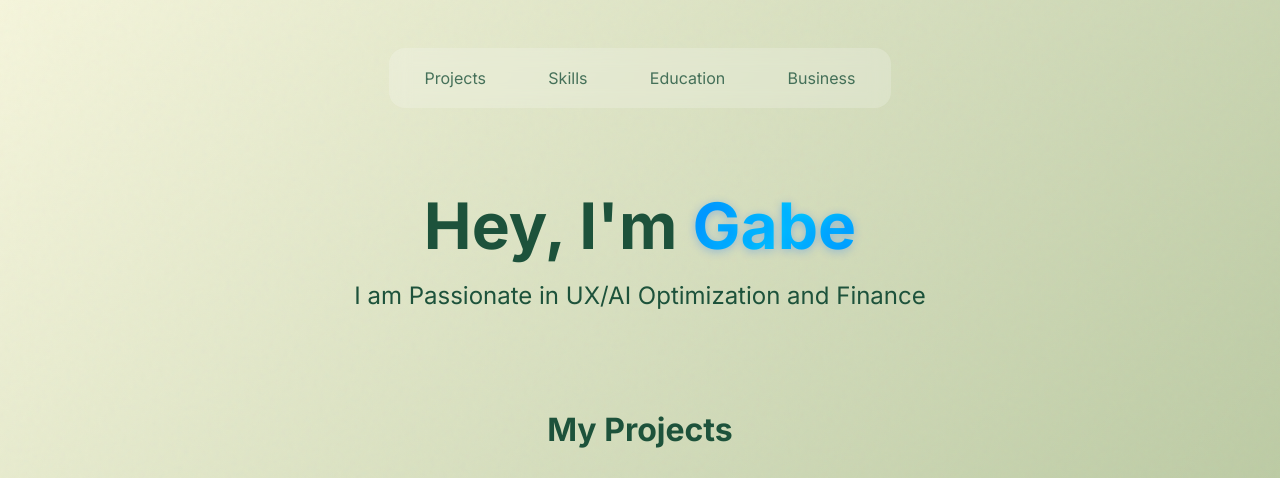
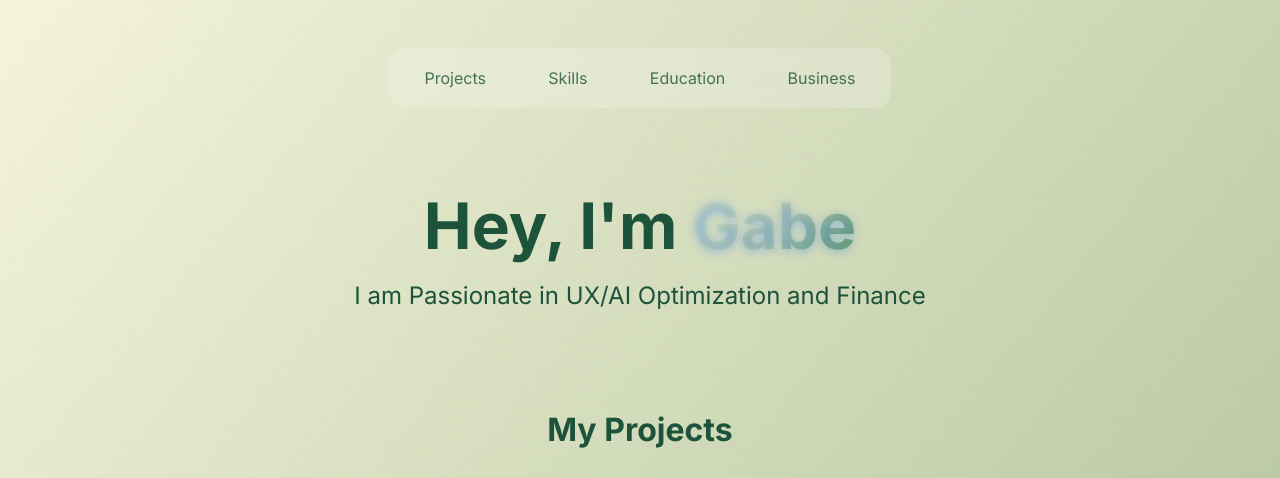
Before and after one commit to G-S-design/GabeSoler, a website: page index.html in a window 1280 px wide. Shown: the top 478 px of the page. Drawn offline with Linux system fonts and the light colour scheme.

Commit message:
Update styles.css

```diff
--- a/styles.css
+++ b/styles.css
@@ -120,7 +120,7 @@ section {
 
 /* Gradient Text */
 .gradient-text {
-    background: linear-gradient(135deg, #0066ff 0%, #00ccff 50%, #0066ff 100%);
+    background: linear-gradient(130deg, #f5f5dc 0%, #b8c8a0 50%, #006400 100%);
     background-size: 200% 200%;
     -webkit-background-clip: text;
     background-clip: text;
```
